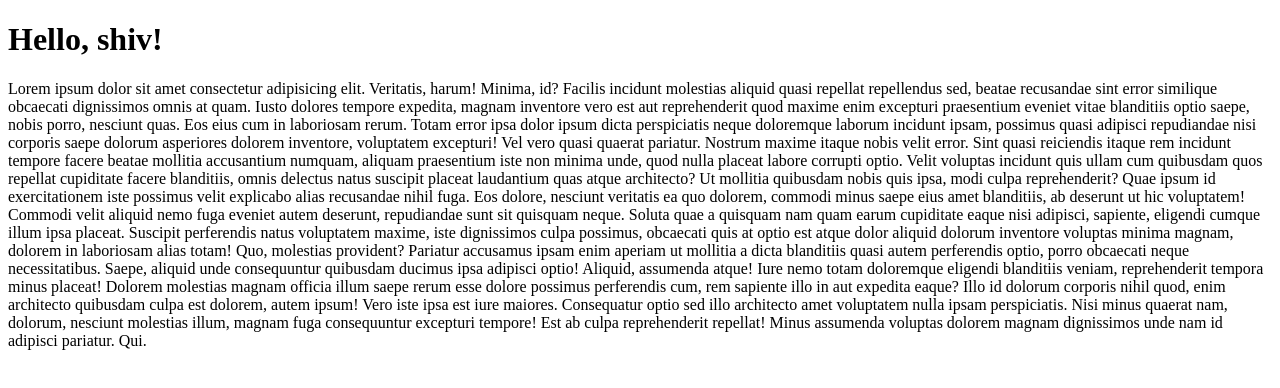
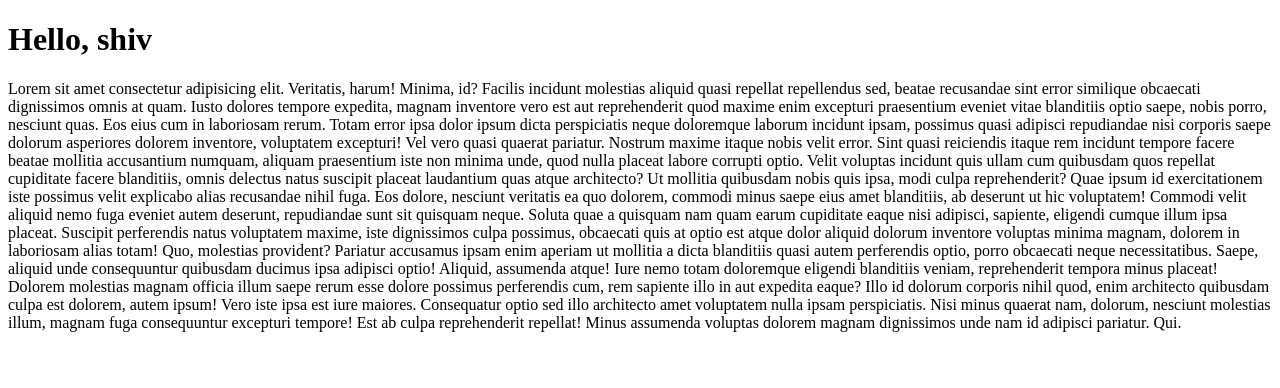
Before and after one commit to shivwebdeveloper31/rgdeveloper2, a plain HTML site: page index.html in a window 1280 px wide. Drawn offline with Linux system fonts and the light colour scheme.

Commit message:
changes in ashish code

```diff
--- a/index.html
+++ b/index.html
@@ -6,8 +6,8 @@
     <title>Document</title>
 </head>
 <body>
-    <h1>Hello, shiv!</h1>
-    <p>Lorem ipsum dolor sit amet consectetur adipisicing elit. Veritatis, harum! Minima, id? Facilis incidunt molestias aliquid quasi repellat repellendus sed, beatae recusandae sint error similique obcaecati dignissimos omnis at quam.
+    <h1>Hello, shiv</h1>
+    <p>Lorem sit amet consectetur adipisicing elit. Veritatis, harum! Minima, id? Facilis incidunt molestias aliquid quasi repellat repellendus sed, beatae recusandae sint error similique obcaecati dignissimos omnis at quam.
     Iusto dolores tempore expedita, magnam inventore vero est aut reprehenderit quod maxime enim excepturi praesentium eveniet vitae blanditiis optio saepe, nobis porro, nesciunt quas. Eos eius cum in laboriosam rerum.
     Totam error ipsa dolor ipsum dicta perspiciatis neque doloremque laborum incidunt ipsam, possimus quasi adipisci repudiandae nisi corporis saepe dolorum asperiores dolorem inventore, voluptatem excepturi! Vel vero quasi quaerat pariatur.
     Nostrum maxime itaque nobis velit error. Sint quasi reiciendis itaque rem incidunt tempore facere beatae mollitia accusantium numquam, aliquam praesentium iste non minima unde, quod nulla placeat labore corrupti optio.
```
